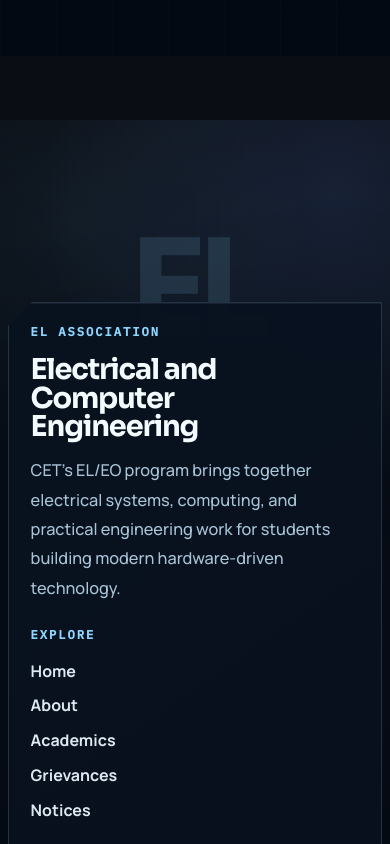
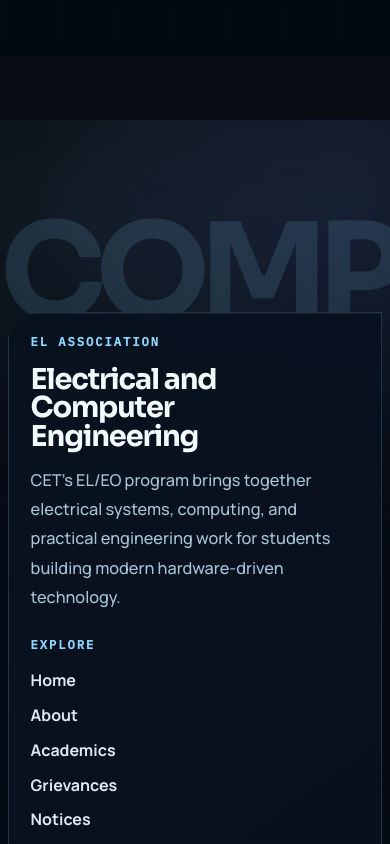
Before and after one commit to rohankishore/elweb, a React (Vite) app: page / in a window 390 px wide. Shown: the part 4060-4904 px from the top of the page. Built offline with nearby package versions, Linux system fonts and the light colour scheme.

Commit message:
coolass footer design

```diff
--- a/src/App.css
+++ b/src/App.css
@@ -345,7 +345,7 @@
 .site-footer {
   position: relative;
   margin-top: clamp(4rem, 8vw, 8rem);
-  min-height: 44rem;
+  min-height: 0;
   padding: 9rem 0 0;
   overflow: clip;
   background:
@@ -357,7 +357,7 @@
 .site-footer__word {
   position: absolute;
   left: 50%;
-  top: 7rem;
+  top: 5.8rem;
   z-index: 0;
   font-family: var(--display);
   width: 100vw;
@@ -374,11 +374,15 @@
   transition: transform 180ms linear, opacity 220ms ease;
 }
 
+.site-footer__word--long {
+  font-size: clamp(7rem, 22vw, 16rem);
+}
+
 .site-footer__panel {
   position: relative;
   z-index: 1;
   width: min(calc(100vw - 2rem), 100%);
-  margin: 8.75rem auto 0;
+  margin: 9.6rem auto 0;
   padding: clamp(2rem, 3vw, 3.1rem);
   display: grid;
   grid-template-columns: minmax(0, 1.35fr) repeat(3, minmax(170px, 1fr));
@@ -393,7 +397,7 @@
   box-shadow:
     inset 0 1px 0 rgba(255, 255, 255, 0.06),
     0 -1px 0 rgba(255, 255, 255, 0.02) inset,
-    0 18px 60px rgba(2, 8, 18, 0.18);
+    0 10px 32px rgba(2, 8, 18, 0.12);
 }
 
 .site-footer__brand,
@@ -1085,18 +1089,21 @@
   }
 
   .site-footer {
-    min-height: 34rem;
     padding: 5.5rem 0 0;
   }
 
   .site-footer__word {
-    top: 4.8rem;
+    top: 3.8rem;
     font-size: clamp(6rem, 34vw, 10rem);
+  }
+
+  .site-footer__word--long {
+    font-size: clamp(4.4rem, 19vw, 7.2rem);
   }
 
   .site-footer__panel {
     width: calc(100vw - 1rem);
-    margin-top: 5.9rem;
+    margin-top: 6.5rem;
     padding: 1.35rem;
     grid-template-columns: 1fr;
     gap: 1.5rem;
--- a/src/component/SiteFooter.jsx
+++ b/src/component/SiteFooter.jsx
@@ -2,7 +2,7 @@ import { useEffect, useMemo, useRef, useState } from 'react'
 import { Link } from 'react-router-dom'
 
 const decodeChars = 'ELCTRAPMOUIN'
-const footerWords = ['ELECTRICAL', 'COMPUTER']
+const footerWords = ['EL', 'ELECTRICAL', 'COMPUTER']
 
 const footerLinks = [
   { label: 'Home', to: '/' },
@@ -47,6 +47,7 @@ export default function SiteFooter() {
     let stageTimeout = 0
     let cycleTimeout = 0
     let currentWord = 'EL'
+    let sequenceIndex = 0
 
     const animateToWord = (targetWord, onDone) => {
       let frame = 0
@@ -76,13 +77,11 @@ export default function SiteFooter() {
     }
 
     const runCycle = () => {
-      const targetWord = footerWords[Math.floor(Math.random() * footerWords.length)]
+      sequenceIndex = (sequenceIndex + 1) % footerWords.length
+      const targetWord = footerWords[sequenceIndex]
+
       animateToWord(targetWord, () => {
-        stageTimeout = window.setTimeout(() => {
-          animateToWord('EL', () => {
-            cycleTimeout = window.setTimeout(runCycle, 2600)
-          })
-        }, 1400)
+        cycleTimeout = window.setTimeout(runCycle, targetWord === 'EL' ? 1800 : 2200)
       })
     }
 
@@ -121,7 +120,7 @@ export default function SiteFooter() {
   return (
     <footer className="site-footer" ref={footerRef}>
       <div
-        className="site-footer__word"
+        className={`site-footer__word${displayWord.length > 8 ? ' site-footer__word--long' : ''}`}
         aria-hidden="true"
         style={{ transform: `translate(-50%, ${wordShift}px)` }}
       >
```
